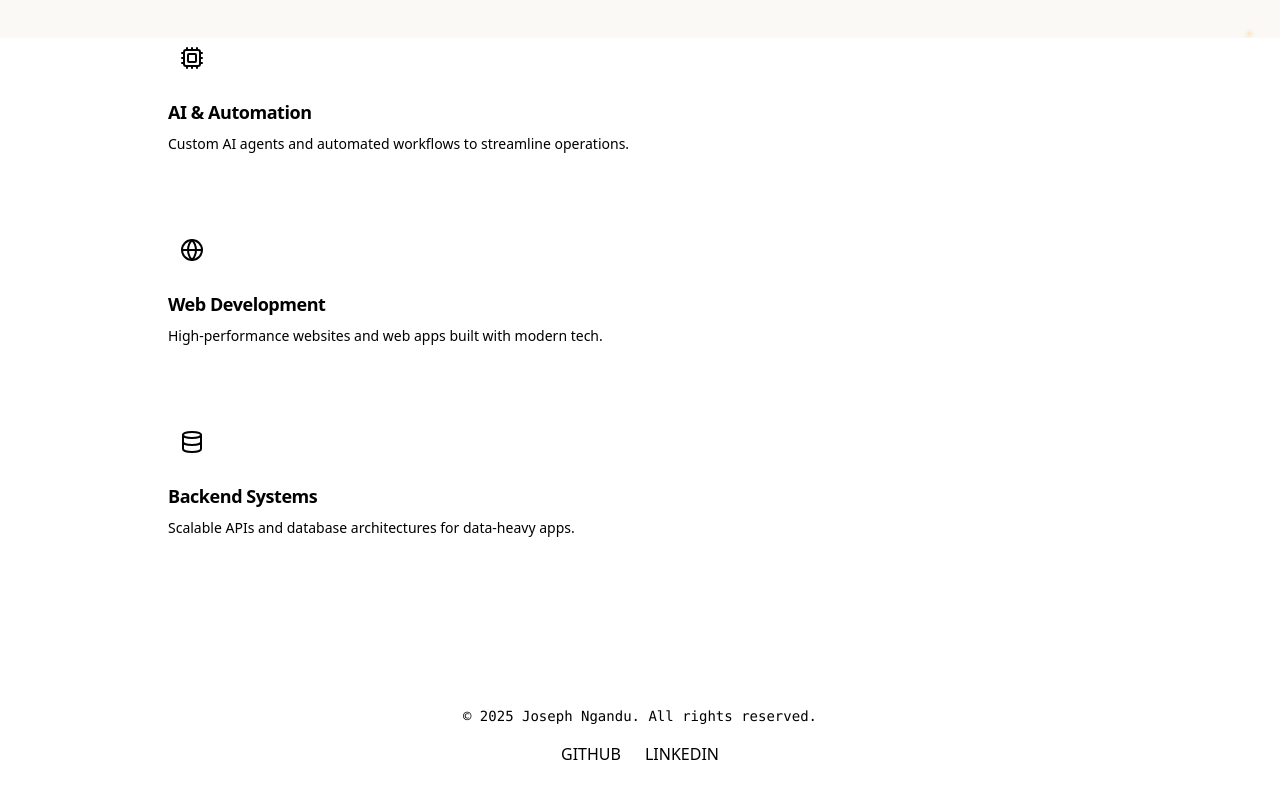
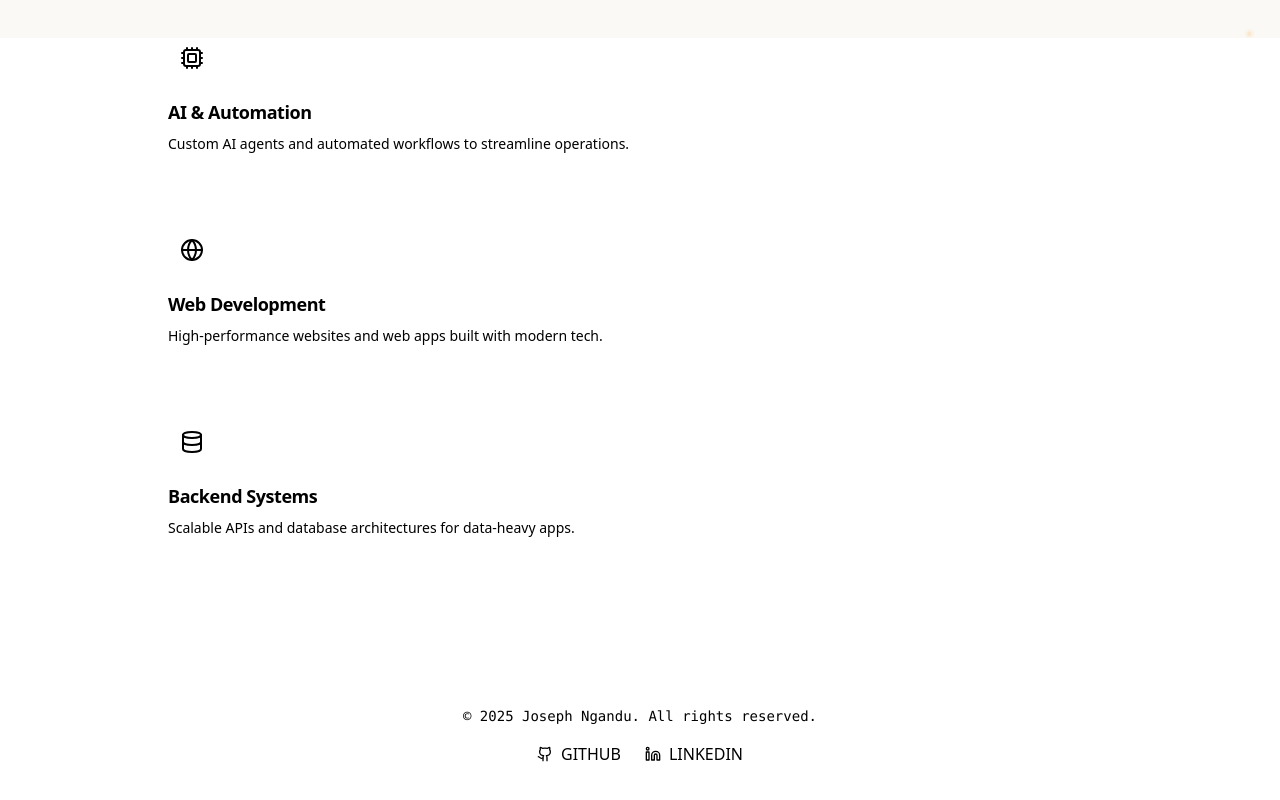
Before and after one commit to joseph0ngandu-ui/Portfolio, a Next.js app: page / in a window 1280 px wide. Shown: the part 762-1562 px from the top of the page. Built offline with nearby package versions, Linux system fonts and the light colour scheme.

Commit message:
feat: update contact email and add social media icons to footer links

```diff
--- a/app/contact/page.tsx
+++ b/app/contact/page.tsx
@@ -230,11 +230,11 @@ export default function Contact() {
                         <BentoCard className="p-8">
                             <h3 className="text-xl font-bold tracking-tight text-[var(--color-text-primary)] mb-6">Contact Information</h3>
                             <div className="space-y-6">
-                                <a href="mailto:josephngandu@outlook.com" className="flex items-center gap-4 text-[var(--color-text-secondary)] hover:text-[var(--color-accent-primary)] transition-colors group">
+                                <a href="mailto:joseph.0.ngandu@icloud.com" className="flex items-center gap-4 text-[var(--color-text-secondary)] hover:text-[var(--color-accent-primary)] transition-colors group">
                                     <div className="p-3 rounded-lg bg-[var(--color-background)] group-hover:bg-[var(--color-surface)] transition-colors">
                                         <Mail className="w-6 h-6" />
                                     </div>
-                                    <span className="font-mono">josephngandu@outlook.com</span>
+                                    <span className="font-mono">joseph.0.ngandu@icloud.com</span>
                                 </a>
                                 <a href="https://linkedin.com/in/josephngandu" target="_blank" rel="noopener noreferrer" className="flex items-center gap-4 text-[var(--color-text-secondary)] hover:text-[var(--color-accent-primary)] transition-colors group">
                                     <div className="p-3 rounded-lg bg-[var(--color-background)] group-hover:bg-[var(--color-surface)] transition-colors">
--- a/app/page.tsx
+++ b/app/page.tsx
@@ -1,7 +1,7 @@
 "use client";
 
 import { motion } from "framer-motion";
-import { Terminal, ArrowRight, Cpu, Globe, Database } from "lucide-react";
+import { Terminal, ArrowRight, Cpu, Globe, Database, Github, Linkedin } from "lucide-react";
 import Link from "next/link";
 import TerminalHero from "@/components/TerminalHero";
 import BentoCard from "@/components/BentoCard";
@@ -108,10 +108,12 @@ export default function Home() {
             © {new Date().getFullYear()} Joseph Ngandu. All rights reserved.
           </p>
           <div className="flex gap-6">
-            <a href="https://github.com/joseph0ngandu-ui" target="_blank" rel="noopener noreferrer" className="text-[var(--color-text-secondary)] hover:text-[var(--color-text-primary)] transition-colors">
+            <a href="https://github.com/joseph0ngandu-ui" target="_blank" rel="noopener noreferrer" className="text-[var(--color-text-secondary)] hover:text-[var(--color-text-primary)] transition-colors flex items-center gap-2">
+              <Github className="w-4 h-4" />
               GITHUB
             </a>
-            <a href="https://linkedin.com/in/josephngandu" target="_blank" rel="noopener noreferrer" className="text-[var(--color-text-secondary)] hover:text-[var(--color-text-primary)] transition-colors">
+            <a href="https://linkedin.com/in/josephngandu" target="_blank" rel="noopener noreferrer" className="text-[var(--color-text-secondary)] hover:text-[var(--color-text-primary)] transition-colors flex items-center gap-2">
+              <Linkedin className="w-4 h-4" />
               LINKEDIN
             </a>
           </div>
```
